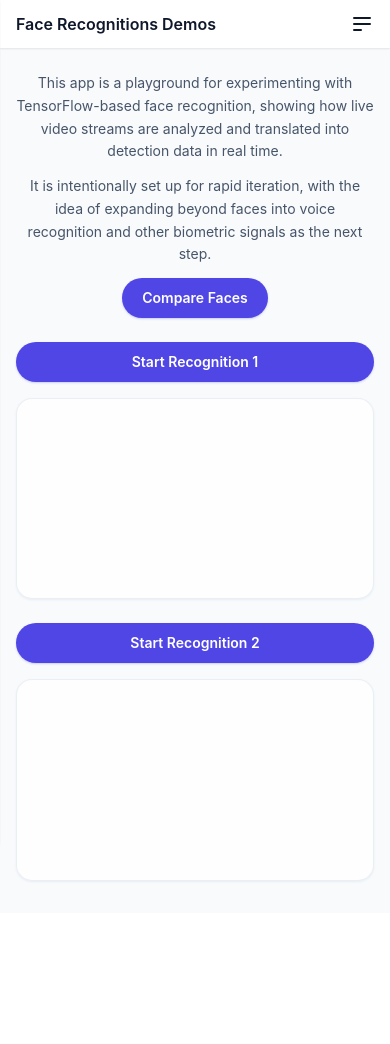
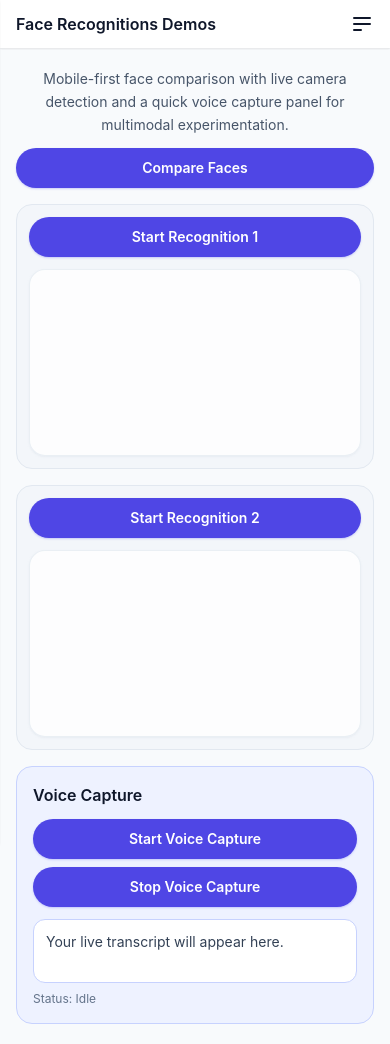
Before and after one commit to lyudmilpetrov/face-recognition-app, a React (Create React App) app: page / in a window 390 px wide. Before the commit the page ends 913 px from the top, so only its background shows below. Built offline with nearby package versions, Linux system fonts and the light colour scheme; no server answers.

Commit message:
Add mobile-first UI, voice capture section, and PWA support

```diff
--- a/public/index.html
+++ b/public/index.html
@@ -4,10 +4,10 @@
     <meta charset="utf-8" />
     <link rel="icon" href="%PUBLIC_URL%/favicon.ico" />
     <meta name="viewport" content="width=device-width, initial-scale=1" />
-    <meta name="theme-color" content="#000000" />
+    <meta name="theme-color" content="#1e1b4b" />
     <meta
       name="description"
-      content="Web site created using create-react-app"
+      content="Face recognition and voice capture demo progressive web app"
     />
     <link rel="apple-touch-icon" href="%PUBLIC_URL%/logo192.png" />
     <!--
@@ -24,7 +24,7 @@
       work correctly both with client-side routing and a non-root public URL.
       Learn how to configure a non-root public URL by running `npm run build`.
     -->
-    <title>React App</title>
+    <title>Face Recognition App</title>
   </head>
   <body>
     <noscript>You need to enable JavaScript to run this app.</noscript>
--- a/src/App.js
+++ b/src/App.js
@@ -11,35 +11,24 @@ function App() {
   const { theme } = useSelector((state) => state.main);
   const faceRecognitionRef1 = useRef();
   const faceRecognitionRef2 = useRef();
+  const speechRecognitionRef = useRef(null);
+
   const [stopped1, setStopped1] = useState(true);
   const [stopped2, setStopped2] = useState(true);
   const [info1, setInfo1] = useState(null);
   const [info2, setInfo2] = useState(null);
+  const [voiceTranscript, setVoiceTranscript] = useState("");
+  const [isListening, setIsListening] = useState(false);
 
   const handleStop = (ref, stopped, setStopped, setInfo) => {
     if (ref.current) {
       if (!stopped) {
         const info = ref.current.stopFaceRecognition();
-        console.log(info);
-        console.log(JSON.stringify(info));
         setInfo(info);
         setStopped(true);
       } else {
         ref.current.startFaceRecognition();
         setStopped(false);
-      }
-    }
-  };
-
-  const receivePedictions = (predictions, source) => {
-    // console.log(predictions, source);
-    if (source === "video1") {
-      if (predictions.length > 0) {
-        // setInfo1(predictions);
-      }
-    } else {
-      if (predictions.length > 0) {
-        // setInfo2(predictions);
       }
     }
   };
@@ -77,7 +66,6 @@ function App() {
   const comparePredictionsBlaze = (pred1, pred2) => {
     if (!pred1?.length || !pred2?.length) return 0;
 
-    // Normalize bounding box sizes by the width and height of the boxes
     const normalizeBox = (box) => {
       const width = box.bottomRight[0] - box.topLeft[0];
       const height = box.bottomRight[1] - box.topLeft[1];
@@ -89,7 +77,6 @@ function App() {
     const box1 = normalizeBox(pred1[0]);
     const box2 = normalizeBox(pred2[0]);
 
-    // Calculate size similarity
     const widthSimilarity = Math.min(
       box1.width / box2.width,
       box2.width / box1.width
@@ -100,7 +87,6 @@ function App() {
     );
     const sizeSimilarity = widthSimilarity * heightSimilarity;
 
-    // Calculate position similarity based on the distance between centers
     const distanceX = Math.abs(box1.centerX - box2.centerX);
     const distanceY = Math.abs(box1.centerY - box2.centerY);
     const maxDistance = Math.sqrt(
@@ -111,14 +97,13 @@ function App() {
       1 -
       Math.sqrt(Math.pow(distanceX, 2) + Math.pow(distanceY, 2)) / maxDistance;
 
-    // Combine size and position similarities
     const overallSimilarity = sizeSimilarity * positionSimilarity * 100;
     if (overallSimilarity < 80) return 0;
     return overallSimilarity;
   };
 
   useEffect(() => {
-    const startRecognition = async (ref, setStopped, label) => {
+    const startRecognition = async (ref, setStopped) => {
       if (!ref.current) {
         return;
       }
@@ -126,13 +111,12 @@ function App() {
         await ref.current.startFaceRecognition();
         setStopped(false);
       } catch (error) {
-        console.error(`Failed to start ${label} recognition`, error);
         toast.error("Unable to access the camera. Please allow permissions.");
       }
     };
 
-    startRecognition(faceRecognitionRef1, setStopped1, "first");
-    startRecognition(faceRecognitionRef2, setStopped2, "second");
+    startRecognition(faceRecognitionRef1, setStopped1);
+    startRecognition(faceRecognitionRef2, setStopped2);
   }, []);
 
   useEffect(() => {
@@ -143,14 +127,65 @@ function App() {
     window.localStorage.setItem("theme", theme);
   }, [theme]);
 
+  const setupSpeechRecognition = () => {
+    if (typeof window === "undefined") {
+      return null;
+    }
+
+    const SpeechRecognition =
+      window.SpeechRecognition || window.webkitSpeechRecognition;
+
+    if (!SpeechRecognition) {
+      return null;
+    }
+
+    const recognition = new SpeechRecognition();
+    recognition.lang = "en-US";
+    recognition.continuous = true;
+    recognition.interimResults = true;
+
+    recognition.onresult = (event) => {
+      let transcript = "";
+      for (let i = 0; i < event.results.length; i += 1) {
+        transcript += event.results[i][0].transcript;
+      }
+      setVoiceTranscript(transcript.trim());
+    };
+
+    recognition.onend = () => {
+      setIsListening(false);
+    };
+
+    return recognition;
+  };
+
+  const startVoiceCapture = () => {
+    if (!speechRecognitionRef.current) {
+      speechRecognitionRef.current = setupSpeechRecognition();
+    }
+
+    if (!speechRecognitionRef.current) {
+      toast.error("Voice capture is not supported in this browser.");
+      return;
+    }
+
+    speechRecognitionRef.current.start();
+    setIsListening(true);
+  };
+
+  const stopVoiceCapture = () => {
+    if (speechRecognitionRef.current) {
+      speechRecognitionRef.current.stop();
+    }
+  };
+
   const buttonClasses =
-    "inline-flex items-center justify-center gap-2 rounded-full bg-indigo-600 px-5 py-2.5 text-sm font-semibold text-white shadow-sm shadow-indigo-500/30 transition hover:-translate-y-0.5 hover:bg-indigo-500 hover:shadow-indigo-500/40 focus-visible:outline focus-visible:outline-2 focus-visible:outline-offset-2 focus-visible:outline-indigo-500 active:translate-y-0 disabled:cursor-not-allowed disabled:opacity-60 dark:bg-indigo-500 dark:hover:bg-indigo-400";
+    "inline-flex items-center justify-center gap-2 rounded-full bg-indigo-600 px-4 py-2.5 text-sm font-semibold text-white shadow-sm shadow-indigo-500/30 transition hover:-translate-y-0.5 hover:bg-indigo-500 hover:shadow-indigo-500/40 focus-visible:outline focus-visible:outline-2 focus-visible:outline-offset-2 focus-visible:outline-indigo-500 active:translate-y-0 disabled:cursor-not-allowed disabled:opacity-60 dark:bg-indigo-500 dark:hover:bg-indigo-400";
 
   const panelClasses =
-    "relative aspect-video w-full max-w-md overflow-hidden rounded-2xl border border-slate-200/70 bg-white/80 shadow-sm shadow-slate-200/70 backdrop-blur-sm dark:border-slate-700 dark:bg-slate-800/60 dark:shadow-none";
+    "relative aspect-video w-full overflow-hidden rounded-2xl border border-slate-200/70 bg-white/80 shadow-sm shadow-slate-200/70 backdrop-blur-sm dark:border-slate-700 dark:bg-slate-800/60 dark:shadow-none";
 
   return (
-    <>
     <div className="flex min-h-screen flex-col bg-slate-50 text-slate-900 dark:bg-slate-900 dark:text-slate-100">
       <Toaster position="top-right" />
       <Navbar
@@ -158,84 +193,82 @@ function App() {
         handleThemeChange={handleThemeChange}
         theme={theme}
       />
-        <div className="flex flex-col items-center gap-3 px-4 py-6 text-center">
+      <main className="mx-auto flex w-full max-w-6xl flex-1 flex-col gap-4 px-4 py-5 sm:gap-6 sm:px-6">
+        <section className="flex flex-col items-center gap-3 text-center">
           <div className="max-w-3xl space-y-3 text-sm leading-relaxed text-slate-600 dark:text-slate-300">
             <p>
-              This app is a playground for experimenting with TensorFlow-based
-              face recognition, showing how live video streams are analyzed and
-              translated into detection data in real time.
-            </p>
-            <p>
-              It is intentionally set up for rapid iteration, with the idea of
-              expanding beyond faces into voice recognition and other biometric
-              signals as the next step.
+              Mobile-first face comparison with live camera detection and a quick
+              voice capture panel for multimodal experimentation.
             </p>
           </div>
-          <button
-            className={buttonClasses}
-            onClick={compareFaces}
-          >
+          <button className={`${buttonClasses} w-full sm:w-auto`} onClick={compareFaces}>
             Compare Faces
           </button>
-        </div>
-        <div className="flex flex-1 flex-col gap-6 px-4 pb-8 lg:flex-row">
-          <div className="flex w-full flex-col items-center gap-4 lg:w-1/2">
-            <div className="flex w-full flex-col gap-2 sm:flex-row sm:justify-center">
+        </section>
+
+        <section className="grid grid-cols-1 gap-4 lg:grid-cols-2 lg:gap-6">
+          <article className="flex flex-col gap-3 rounded-2xl border border-slate-200 bg-slate-100/70 p-3 dark:border-slate-700 dark:bg-slate-800/40">
             <button
               className={`${buttonClasses} w-full sm:w-auto`}
               onClick={() =>
-                  handleStop(
-                    faceRecognitionRef1,
-                    stopped1,
-                    setStopped1,
-                    setInfo1
-                  )
+                handleStop(faceRecognitionRef1, stopped1, setStopped1, setInfo1)
               }
             >
               {!stopped1 ? "Stop" : "Start"} Recognition 1
             </button>
-            </div>
-            <div className={`${panelClasses} mx-auto`}>
+            <div className={panelClasses}>
               <FaceRecognitionBlaze
                 ref={faceRecognitionRef1}
-                videoId="video1" // Ensure these are unique
+                videoId="video1"
                 canvasId="canvas1"
                 frameColor="aqua"
-                receivePedictions={receivePedictions}
                 setInfo={setInfo1}
               />
             </div>
-          </div>
-          <div className="flex w-full flex-col items-center gap-4 lg:w-1/2">
-            <div className="flex w-full flex-col gap-2 sm:flex-row sm:justify-center">
+          </article>
+
+          <article className="flex flex-col gap-3 rounded-2xl border border-slate-200 bg-slate-100/70 p-3 dark:border-slate-700 dark:bg-slate-800/40">
             <button
               className={`${buttonClasses} w-full sm:w-auto`}
               onClick={() =>
-                  handleStop(
-                    faceRecognitionRef2,
-                    stopped2,
-                    setStopped2,
-                    setInfo2
-                  )
+                handleStop(faceRecognitionRef2, stopped2, setStopped2, setInfo2)
               }
             >
               {!stopped2 ? "Stop" : "Start"} Recognition 2
             </button>
-            </div>
-            <div className={`${panelClasses} mx-auto`}>
+            <div className={panelClasses}>
               <FaceRecognitionBlaze
                 ref={faceRecognitionRef2}
-                videoId="video2" // Ensure these are unique
+                videoId="video2"
                 canvasId="canvas2"
                 frameColor="red"
-                receivePedictions={receivePedictions}
                 setInfo={setInfo2}
               />
             </div>
+          </article>
+        </section>
+
+        <section className="rounded-2xl border border-indigo-200 bg-indigo-50 p-4 dark:border-indigo-700 dark:bg-indigo-900/20">
+          <div className="flex flex-col gap-3 sm:flex-row sm:items-center sm:justify-between">
+            <h2 className="text-base font-semibold">Voice Capture</h2>
+            <div className="flex flex-col gap-2 sm:flex-row">
+              <button className={`${buttonClasses} w-full sm:w-auto`} onClick={startVoiceCapture}>
+                Start Voice Capture
+              </button>
+              <button className={`${buttonClasses} w-full sm:w-auto`} onClick={stopVoiceCapture}>
+                Stop Voice Capture
+              </button>
             </div>
           </div>
+          <p className="mt-3 min-h-16 rounded-xl border border-indigo-200 bg-white p-3 text-sm text-slate-700 dark:border-indigo-700 dark:bg-slate-900/40 dark:text-slate-200">
+            {voiceTranscript || "Your live transcript will appear here."}
+          </p>
+          <p className="mt-2 text-xs text-slate-500 dark:text-slate-400">
+            Status: {isListening ? "Listening..." : "Idle"}
+          </p>
+        </section>
+      </main>
     </div>
-    </>
   );
 }
 
--- a/src/index.js
+++ b/src/index.js
@@ -5,6 +5,7 @@ import App from "./App";
 import reportWebVitals from "./reportWebVitals";
 import { Provider } from "react-redux";
 import store from "./store/index";
+import * as serviceWorkerRegistration from "./serviceWorkerRegistration";
 
 const root = ReactDOM.createRoot(document.getElementById("root"));
 root.render(
@@ -19,3 +20,4 @@ root.render(
 // to log results (for example: reportWebVitals(console.log))
 // or send to an analytics endpoint. Learn more: https://bit.ly/CRA-vitals
 reportWebVitals();
+serviceWorkerRegistration.register();
```
Also changed, not shown: public/service-worker.js (added, +55 -0 lines), src/serviceWorkerRegistration.js (added, +83 -0 lines), public/manifest.json. Lines whose indentation alone changed are shown as unchanged.
